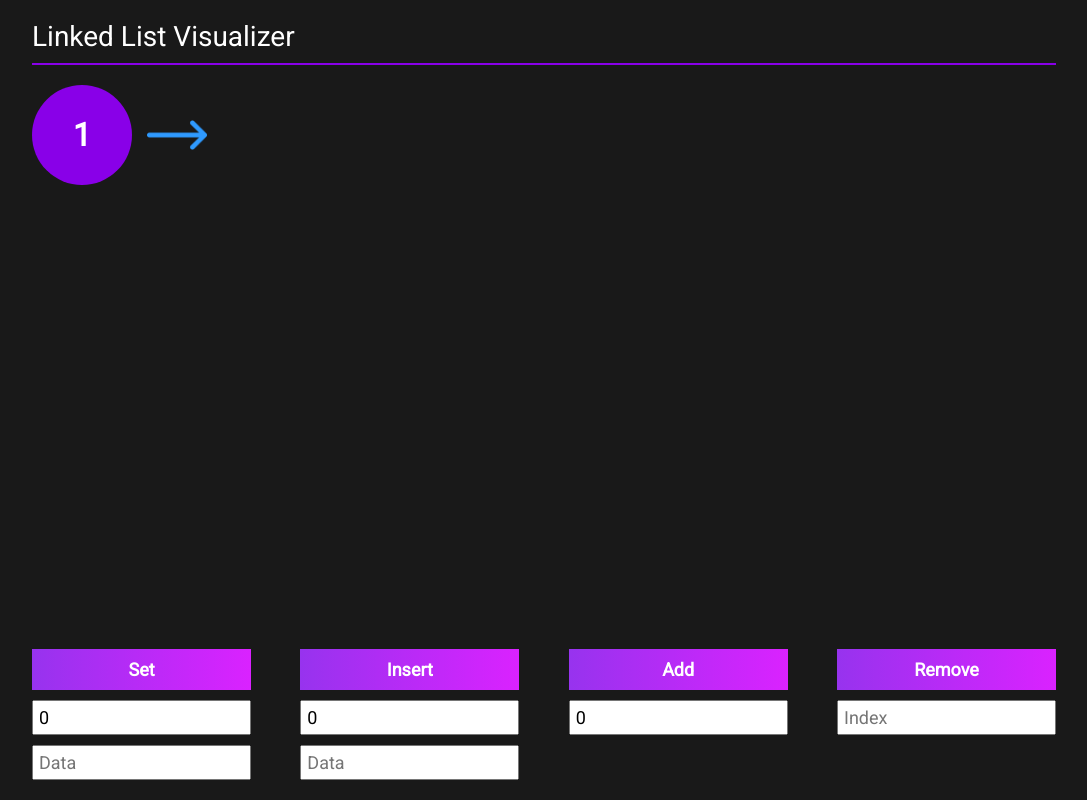
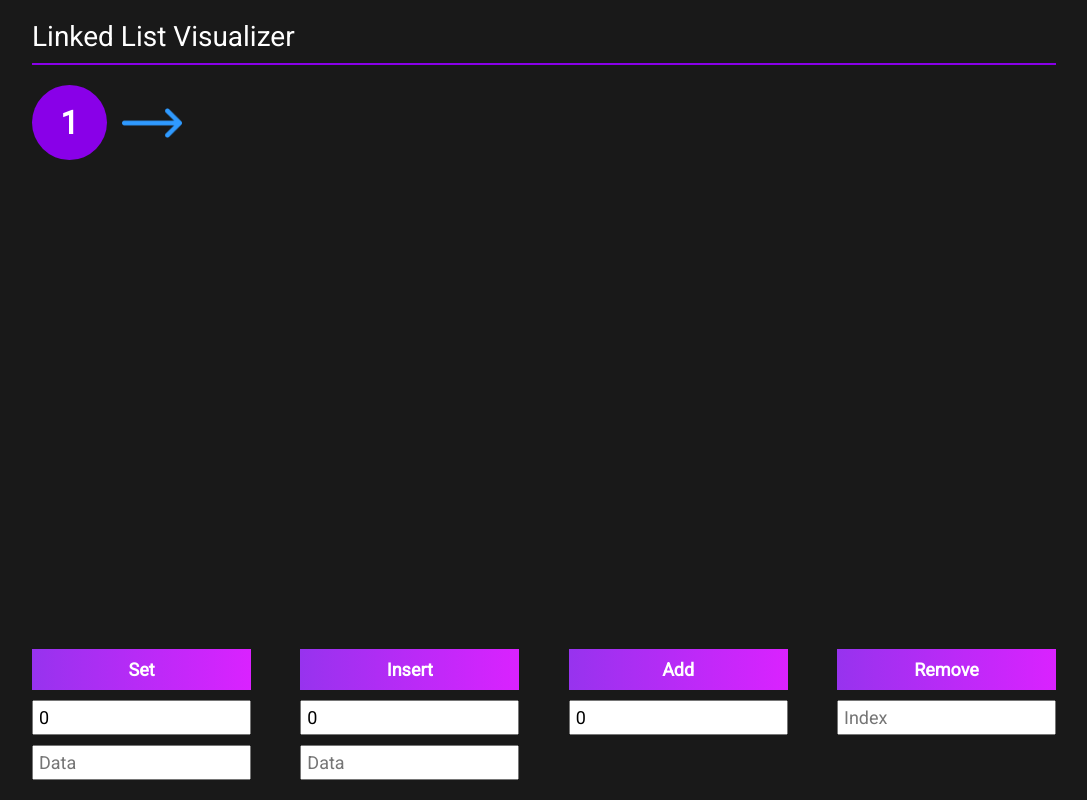
Before and after one commit to filipknias/linked-list-visualizer, a React (Vite) app: page / in a window 1280 px wide. Shown: the whole page, without its empty margins (96-1183 px from the left). Built offline with nearby package versions, Linux system fonts and the light colour scheme.

Commit message:
change width and height of node component

```diff
--- a/src/components/app/Node/Node.module.css
+++ b/src/components/app/Node/Node.module.css
@@ -14,6 +14,6 @@
   font-weight: 700;
   border-radius: 50%;
   padding: 15px 25px;
-  width: 100px;
-  height: 100px;
+  width: 75px;
+  height: 75px;
 }
```
